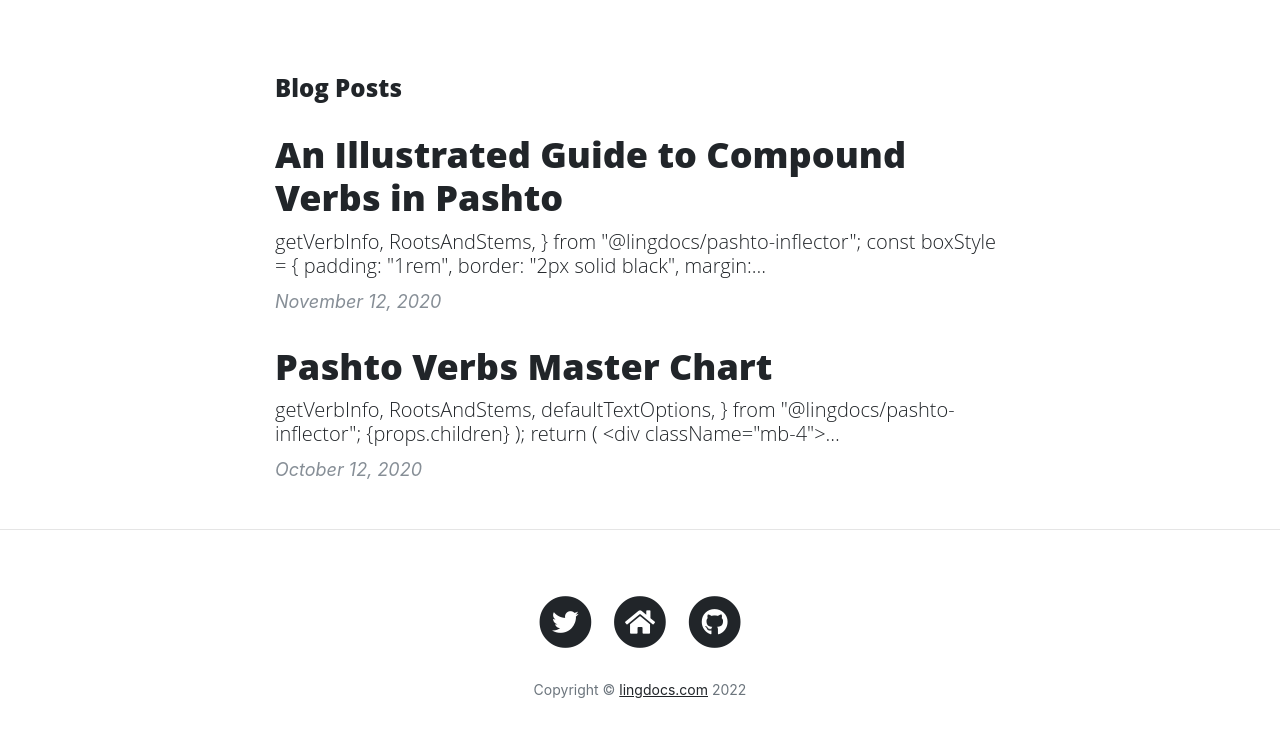
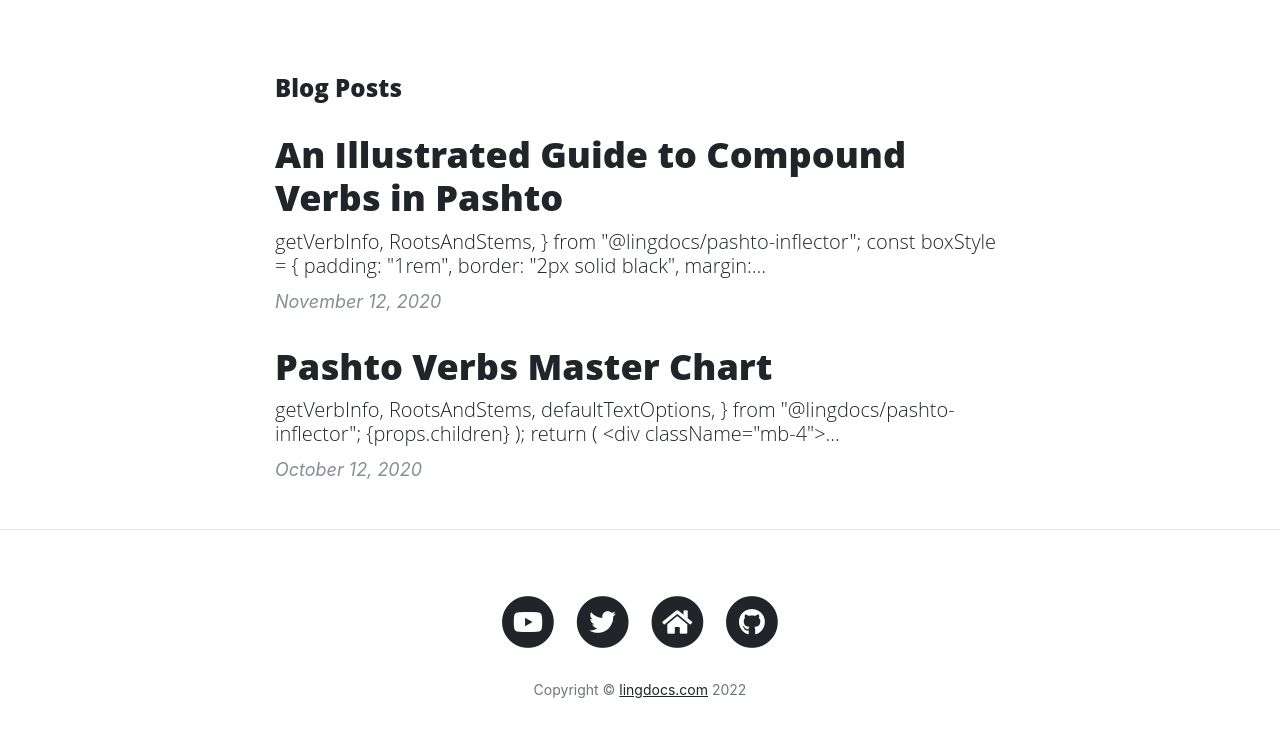
Before and after one commit to lingdocs/lingdocs.com, a Gatsby site: page / in a window 1280 px wide. Shown: the part 532-1269 px from the top of the page. Built offline with nearby package versions, Linux system fonts and the light colour scheme; Gatsby itself is replaced by a stand-in of ours.

Commit message:
add youtube

```diff
--- a/src/components/layout.js
+++ b/src/components/layout.js
@@ -55,6 +55,14 @@ const Layout = ({ location, title, children }) => {
             <div className="col-lg-8 col-md-10 mx-auto">
               <ul className="list-inline text-center">
                 <li className="list-inline-item">
+                  <a href="https://www.youtube.com/channel/UC1-yjDec5VDtia5s1gcMw4A">
+                    <span className="fa-stack fa-lg">
+                      <i className="fas fa-circle fa-stack-2x"></i>
+                      <i className="fab fa-youtube fa-stack-1x fa-inverse"></i>
+                    </span>
+                  </a>
+                </li>
+                <li className="list-inline-item">
                   <a href={`https://twitter.com/${twitter}`}>
                     <span className="fa-stack fa-lg">
                       <i className="fas fa-circle fa-stack-2x"></i>
```
